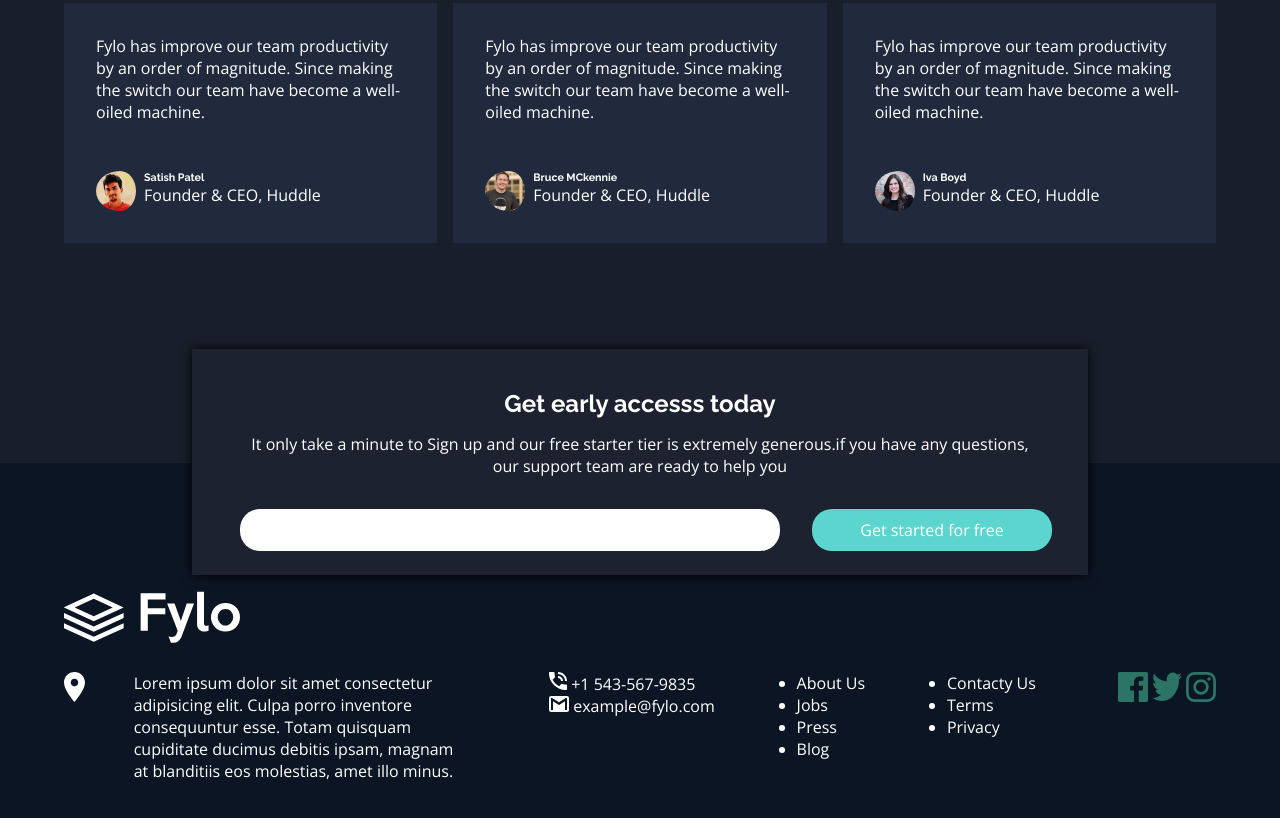
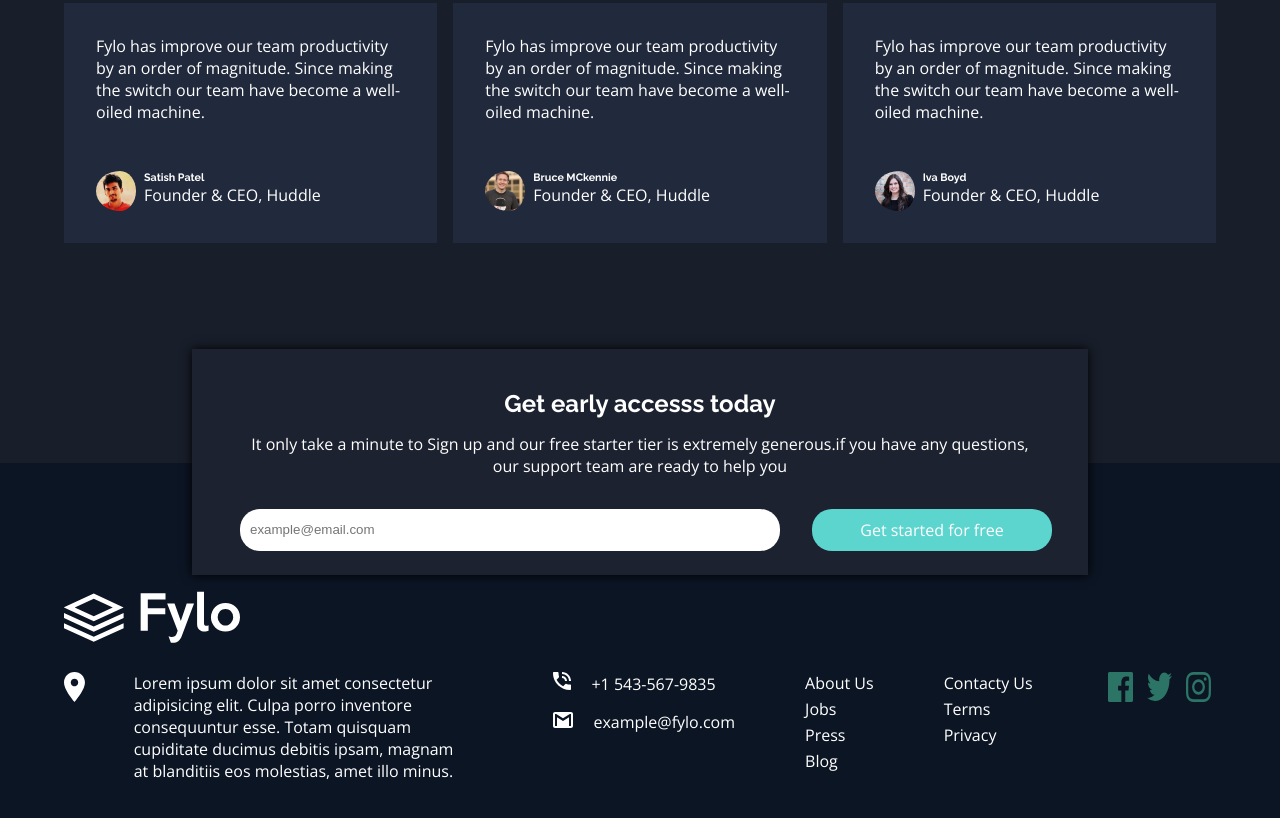
Before and after one commit to tr199er/fylo, a plain HTML site: page index.html in a window 1280 px wide. Shown: the part 2363-3181 px from the top of the page. Drawn offline with nearby package versions, Linux system fonts and the light colour scheme.

Commit message:
finished css styling alhamdullilah

```diff
--- a/index.html
+++ b/index.html
@@ -187,9 +187,9 @@
           ready to help you
         </p>
         <div class="main-input">
-          <input type="text" id="input-field" />
+          <input type="text" id="input-field" placeholder="example@email.com" />
           <div>
-            <a href="#">Get started for free</a>
+            <a href="#" on>Get started for free</a>
           </div>
         </div>
       </div>
@@ -226,9 +226,17 @@
           </ul>
         </div>
         <div class="f-5">
-          <img class="footer-icon" src="./images/icon-facebook.svg" alt="" />
-          <img class="footer-icon" src="./images/icon-twitter.svg" alt="" />
-          <img class="footer-icon" src="./images/icon-instagram.svg" alt="" />
+          <img
+            class="footer-icon icn"
+            src="./images/icon-facebook.svg"
+            alt=""
+          />
+          <img class="footer-icon icn" src="./images/icon-twitter.svg" alt="" />
+          <img
+            class="footer-icon icn"
+            src="./images/icon-instagram.svg"
+            alt=""
+          />
         </div>
       </div>
     </footer>
--- a/mediaquery.css
+++ b/mediaquery.css
@@ -0,0 +1 @@
+@screen;
--- a/style.css
+++ b/style.css
@@ -270,3 +270,23 @@ footer {
   height: 30px;
   fill: white;
 }
+.f-2 {
+  display: flex;
+  flex-direction: column;
+  gap: 1rem;
+}
+.f-2 img {
+  padding: 0 1rem;
+}
+
+footer ul {
+  list-style: none;
+  display: flex;
+  flex-direction: column;
+  gap: 0.25rem;
+}
+
+.icn {
+  padding: 0 5px;
+  width: 25px;
+}
```
